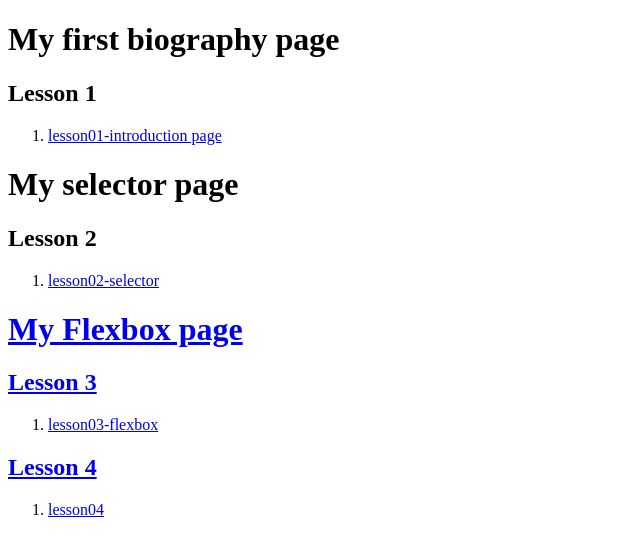
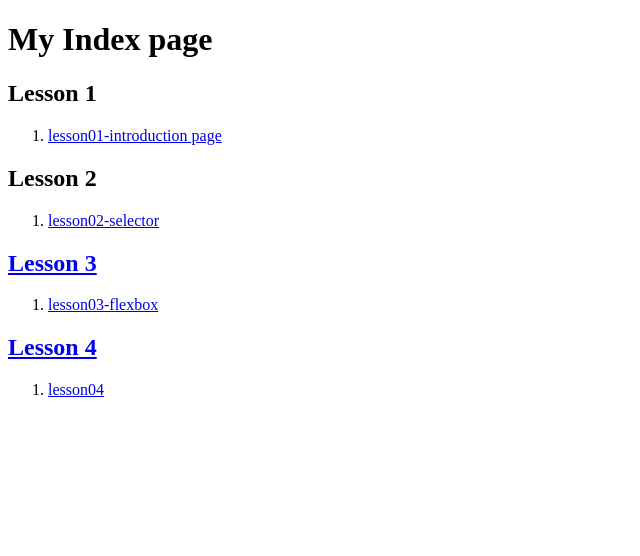
Before and after one commit to macham-dev/webd168, a plain HTML site: page index.html in a window 1280 px wide. Shown: the whole page, without its empty margins (0-640 px from the left). Drawn offline with Linux system fonts and the light colour scheme.

Commit message:
Update index.html

```diff
--- a/index.html
+++ b/index.html
@@ -6,22 +6,16 @@
     <title>Assignment</title>
 </head>
 <body>
-    <h1>My first biography page</h1>
+    <h1>My Index page</h1>
     <nav>
         <h2>Lesson 1</h2>
         <ol>
             <li><a href="lesson01/introduction/">lesson01-introduction page</a></li>
         </ol>
-    </nav>
-    <h1>My selector page</h1>
-        <nav>
         <h2>Lesson 2</h2>
         <ol>
         <li><a href="lesson02/selector_basics_start/">lesson02-selector</li>
            </ol>
-        </nav>
-    <h1>My Flexbox page</h1>
-    <nav>
         <h2>Lesson 3</h2>
         <ol>
             <li><a href="lesson03-flexbox">lesson03-flexbox</li>
```
